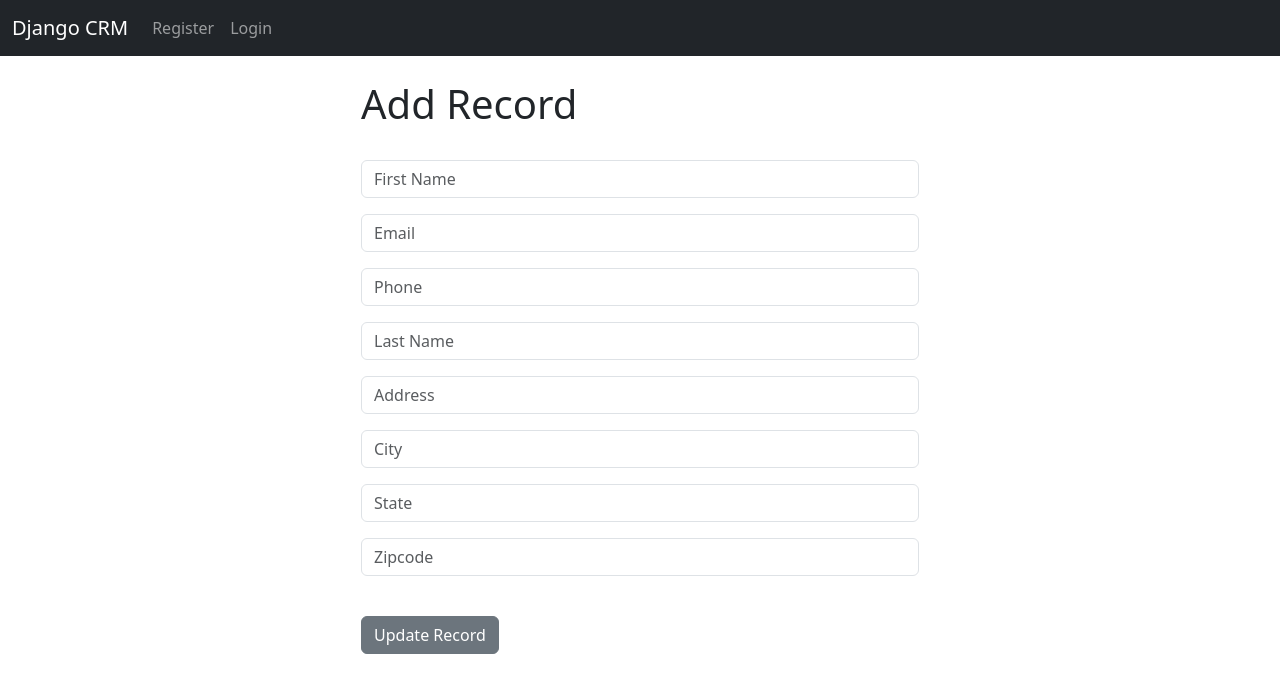
After one commit to joshwaoti/django-crm, a Django app: template website/templates/update_record.html in a window 1280 px wide. The commit adds this page. Shown: the top 693 px of the page. Run offline with Django 4.2, Linux system fonts and the light colour scheme; the template is opened without the code that fills it: values that come from a table or form of the project are taken from there, others are empty.

Commit message:
updating pages and views

```diff
--- a/website/templates/record.html
+++ b/website/templates/record.html
@@ -46,7 +46,7 @@
 
 <a href="{% url 'delete_record' customer_record.id %}" class="btn btn-danger">Delete</a>
 
-{% comment %} <a href="{% url 'update_record' customer_record.id %}" class="btn btn-secondary">Update Record</a> {% endcomment %}
+<a href="{% url 'update_record' customer_record.id %}" class="btn btn-secondary">Update Record</a>
 
 
 {% endblock %}
--- /dev/null
+++ b/website/templates/update_record.html
@@ -0,0 +1,21 @@
+{% extends 'base.html' %}
+{% block content %}
+
+<div class="col-md-6 offset-md-3">
+<h1>Add Record</h1>
+<br/>
+
+<form method="POST">
+	{% csrf_token %}
+
+	{{ form.as_p }}
+
+<br/>
+  <button type="submit" class="btn btn-secondary">Update Record</button>
+
+</form>
+
+
+</div>
+
+{% endblock %}
--- a/website/urls.py
+++ b/website/urls.py
@@ -8,4 +8,5 @@
     path('record/<int:pk>/', views.customer_record, name="record"),
     path('delete/<int:pk>/', views.delete_record, name="delete_record"),
     path('add_record/', views.add_record, name="add_record"),
+    path('update_record/<int:pk>/', views.update_record, name="update_record"),
 ]
```
Also changed, not shown: website/views.py (+17 -0 lines).
